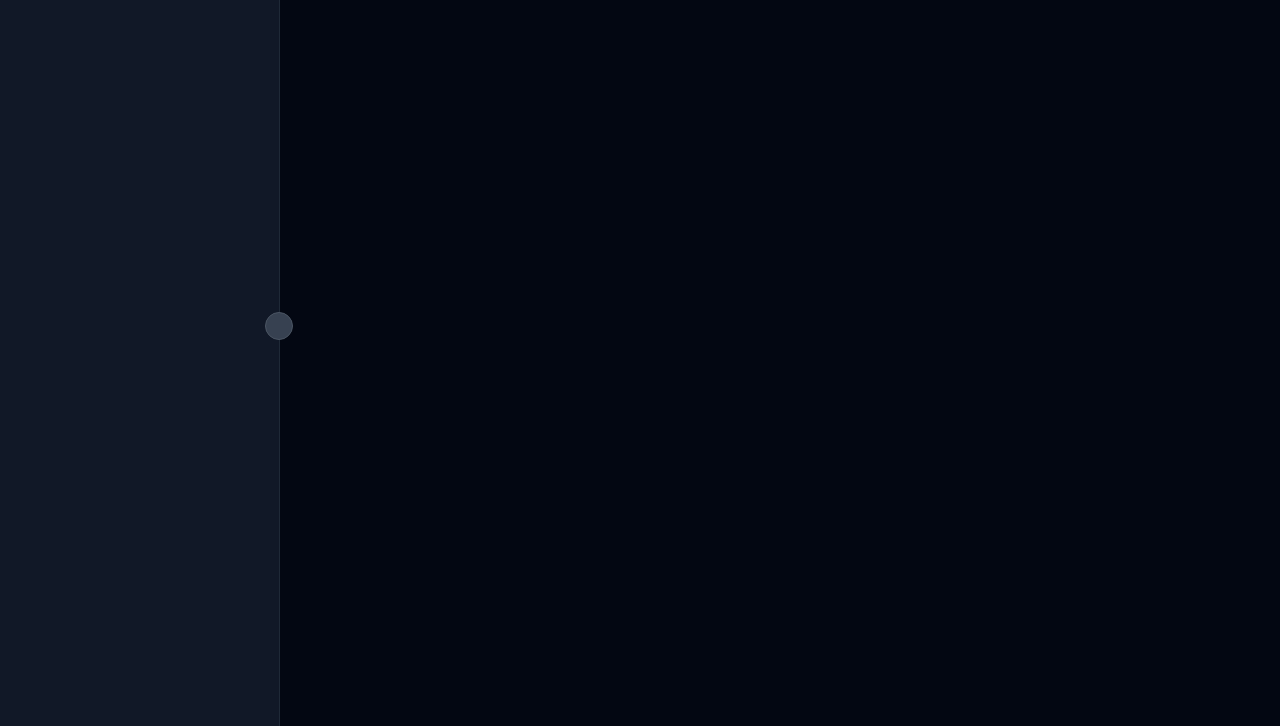
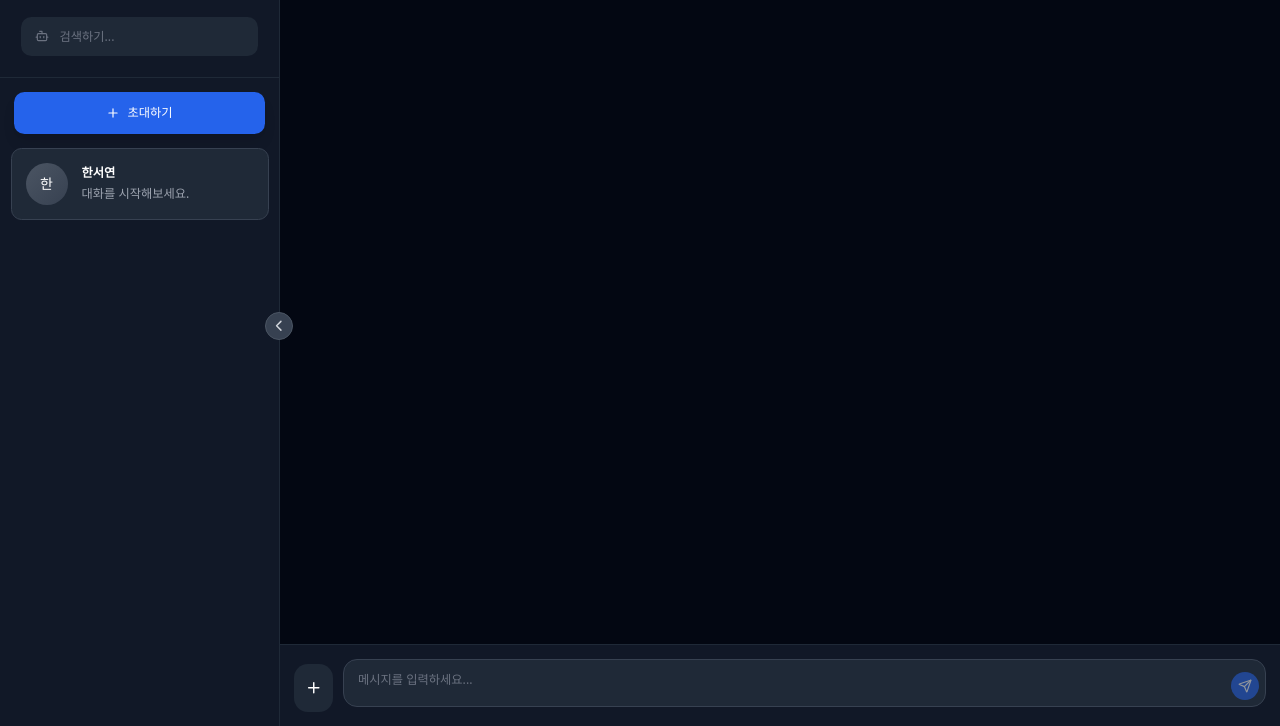
Before and after one commit to dkfk5326/ArisuTalk, a plain HTML site: page index.html in a window 1280 px wide. Shown: the part 74-800 px from the top of the page. Drawn offline with nearby package versions, Linux system fonts and the light colour scheme.

Commit message:
Fixing import bug

```diff
--- a/index.html
+++ b/index.html
@@ -44,7 +44,7 @@
         lucide.createIcons();
     </script>
 
-    <script src="src/index.js"></script>
+    <script type="module" src="src/index.js"></script>
 </body>
 
 </html>
--- a/src/index.js
+++ b/src/index.js
@@ -1,5 +1,5 @@
-import { language } from "./language";
-import { defaultPrompts } from "./defauts";
+import { language } from "./language.js";
+import { defaultPrompts, defaultCharacters } from "./defauts.js";
 
 // --- APP INITIALIZATION ---
 document.addEventListener('DOMContentLoaded', () => {
```
